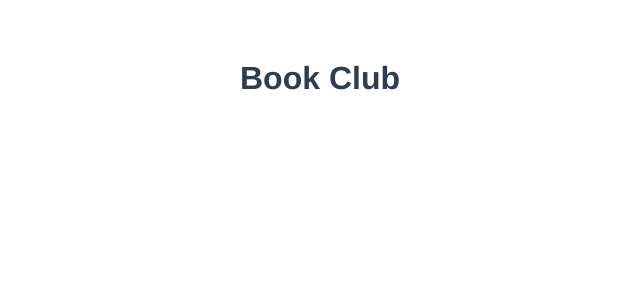
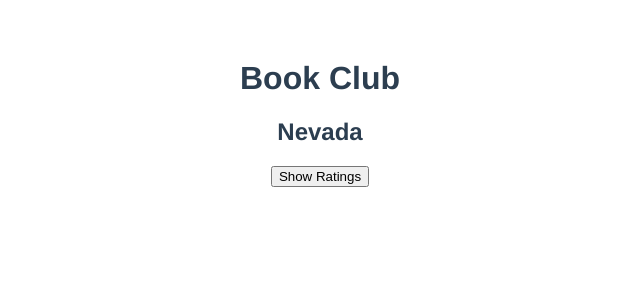
Before and after one commit to katebry/vue-bookclub, a Vue app in the folder bookclub-app/: page / in a window 1280 px wide. Shown: the top 300 px of the page, without its empty margins (320-960 px from the left). Built offline with nearby package versions, Linux system fonts and the light colour scheme.

Commit message:
feat: added Book component

```diff
--- a/bookclub-app/src/App.vue
+++ b/bookclub-app/src/App.vue
@@ -1,15 +1,18 @@
 <template>
   <Title msg="Book Club" />
+  <Book bookTitle="Nevada" />
 </template>
 
 <script lang="ts">
 import { defineComponent } from "vue";
 import Title from "./components/Title.vue";
+import Book from "./components/Book.vue";
 
 export default defineComponent({
   name: "App",
   components: {
     Title,
+    Book,
   },
 });
 </script>
--- /dev/null
+++ b/bookclub-app/src/components/Book.vue
@@ -0,0 +1,26 @@
+<template>
+  <h2>{{ bookTitle }}</h2>
+  <button @click="toggleRatings">Show Ratings</button>
+  <h1 v-if="this.ratingsVisible">10/10</h1>
+</template>
+
+<script lang="ts">
+import { defineComponent } from "vue";
+
+export default defineComponent({
+  name: "Book",
+  props: {
+    bookTitle: String,
+  },
+  data: function () {
+    return {
+      ratingsVisible: false,
+    };
+  },
+  methods: {
+    toggleRatings() {
+      this.ratingsVisible = !this.ratingsVisible;
+    },
+  },
+});
+</script>
```
